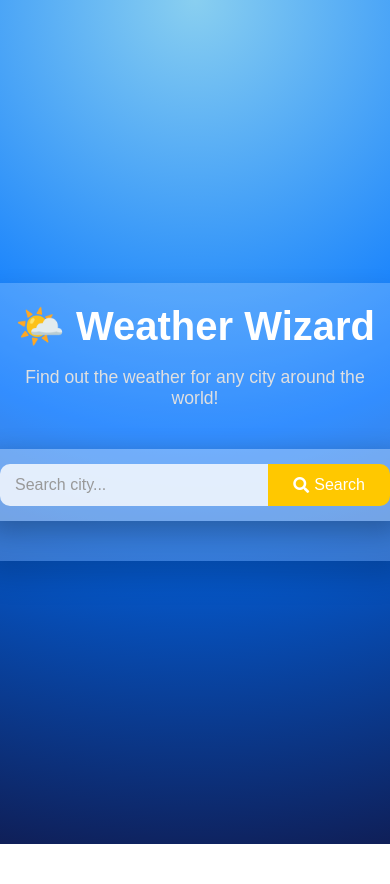
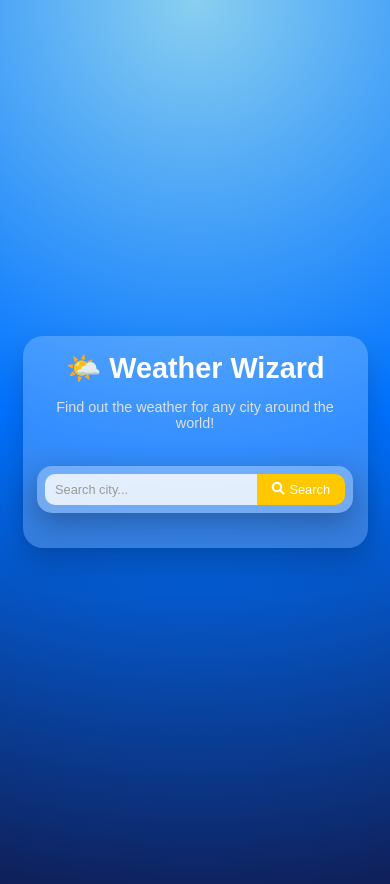
Before and after one commit to junaidkhatri56/Weather-App, a plain HTML site: page index.html in a window 390 px wide. Before the commit the page ends 844 px from the top, so only its background shows below. Drawn offline with Linux system fonts and the light colour scheme.

Commit message:
responsive done

```diff
--- a/style.css
+++ b/style.css
@@ -141,3 +141,109 @@ body {
 .weatherInfo {
     animation: fadeIn 1s ease-in-out;
 }
+
+
+
+
+
+
+
+/* Responsive Media Queries for Mobile Devices */
+
+@media (max-width: 768px) {
+    body {
+        padding: 20px;
+    }
+
+    .app-container {
+        width: 90%;
+        max-width: 400px;
+        padding: 15px;
+    }
+
+    .app-header h1 {
+        font-size: 2rem;
+    }
+
+    .app-header p {
+        font-size: 1rem;
+        margin-bottom: 15px;
+    }
+
+    .search-container {
+        padding: 10px;
+        width: 100%;
+        max-width: 350px;
+    }
+
+    .searchInp {
+        padding: 10px 12px;
+        font-size: 0.9rem;
+    }
+
+    .searchBtn {
+        padding: 10px 20px;
+        font-size: 0.9rem;
+    }
+
+    .weatherInfo {
+        padding: 15px;
+        max-width: 350px;
+        font-size: 1rem;
+    }
+
+    #city-name {
+        font-size: 1.5rem;
+    }
+
+    #weather-icon {
+        font-size: 2.5rem;
+    }
+
+    #weather-desc, #temp, #humidity, #wind {
+        font-size: 1rem;
+    }
+}
+
+@media (max-width: 480px) {
+    .app-header h1 {
+        font-size: 1.8rem;
+    }
+
+    .app-header p {
+        font-size: 0.9rem;
+    }
+
+    .search-container {
+        padding: 8px;
+        max-width: 300px;
+    }
+
+    .searchInp {
+        padding: 8px 10px;
+        font-size: 0.8rem;
+    }
+
+    .searchBtn {
+        padding: 8px 15px;
+        font-size: 0.8rem;
+    }
+
+    .weatherInfo {
+        padding: 10px;
+        max-width: 300px;
+        font-size: 0.9rem;
+    }
+
+    #city-name {
+        font-size: 1.3rem;
+    }
+
+    #weather-icon {
+        font-size: 2rem;
+    }
+
+    #weather-desc, #temp, #humidity, #wind {
+        font-size: 0.9rem;
+    }
+}
```
